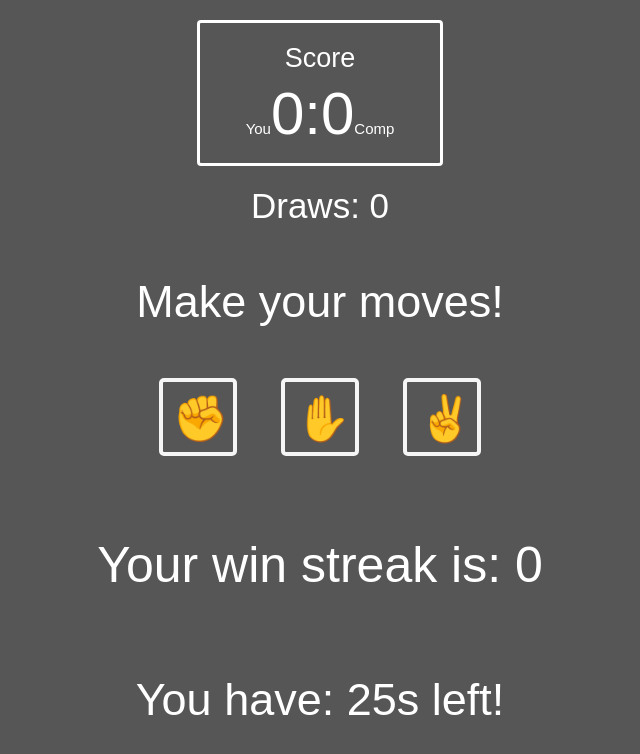
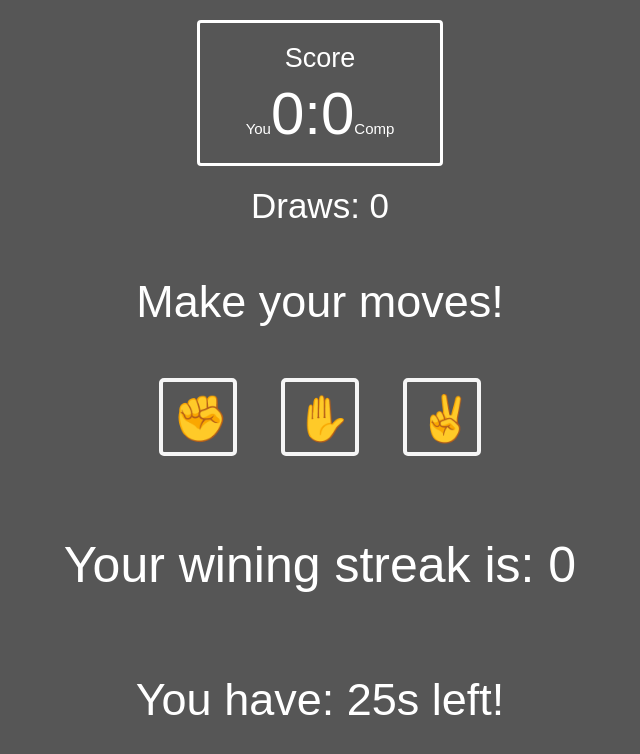
Before and after one commit to DarshusVish/webpage, a plain HTML site: page index.html in a window 1280 px wide. Shown: the whole page, without its empty margins (320-960 px from the left). Drawn offline with Linux system fonts and the light colour scheme.

Commit message:
Update index.html

```diff
--- a/index.html
+++ b/index.html
@@ -25,7 +25,7 @@
         </div>
     </div>
 
-    <div class="win-streak">Your win streak is: 0</div>
+    <div class="win-streak">Your wining streak is: 0</div>
     <div id="timer">You have: 30s left!</div>
 </body>
 </html>
```
